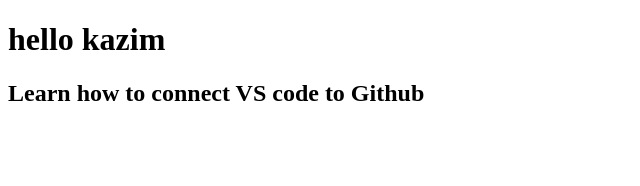
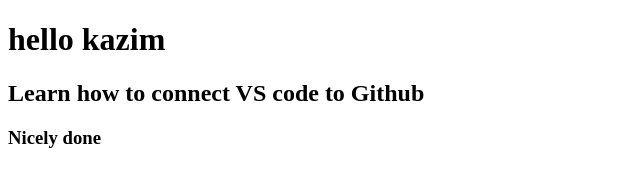
Before and after one commit to MOHAMMADKAZIM49/geeky-project-git, a plain HTML site: page index.html in a window 1280 px wide. Shown: the whole page, without its empty margins (0-640 px from the left). Drawn offline with Linux system fonts and the light colour scheme.

Commit message:
changing h3

```diff
--- a/index.html
+++ b/index.html
@@ -9,5 +9,6 @@
 <body>
   <h1>hello kazim</h1>
   <h2>Learn how to connect VS code to Github</h2>
+  <h3>Nicely done</h3>
 </body>
 </html>
```
